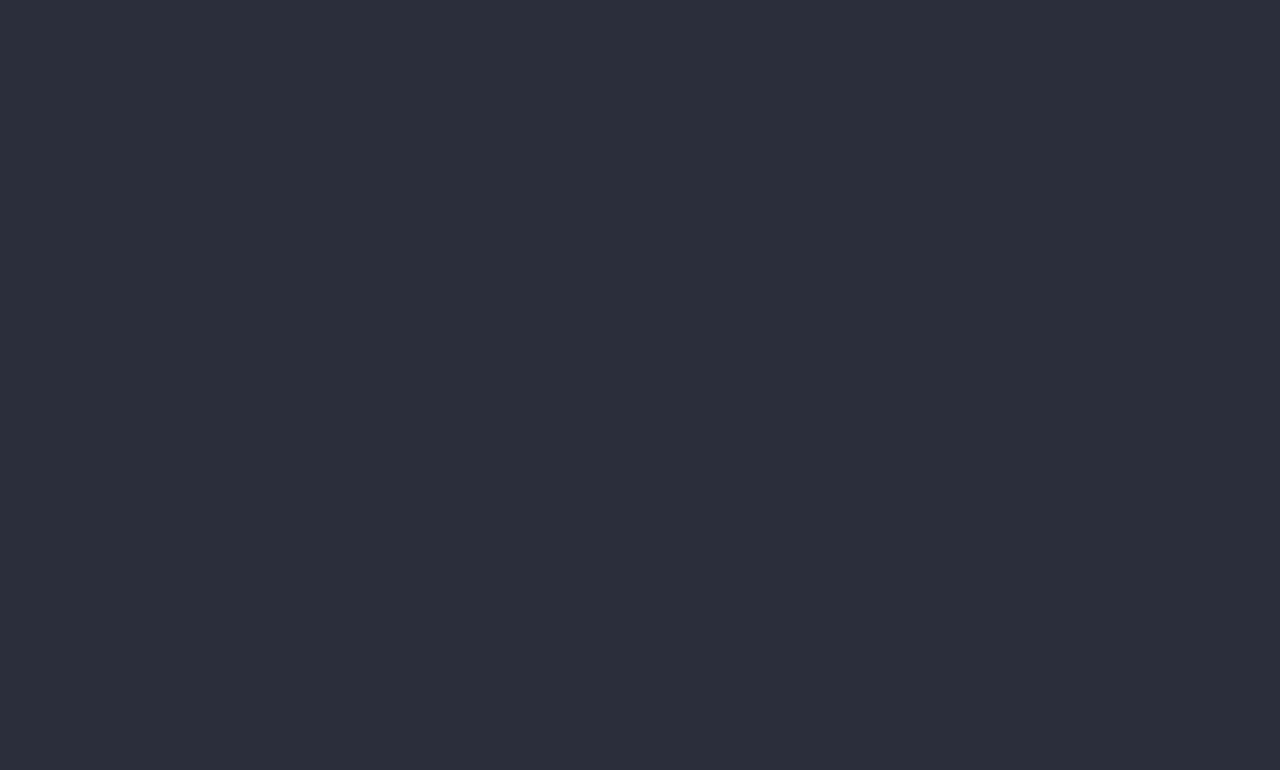
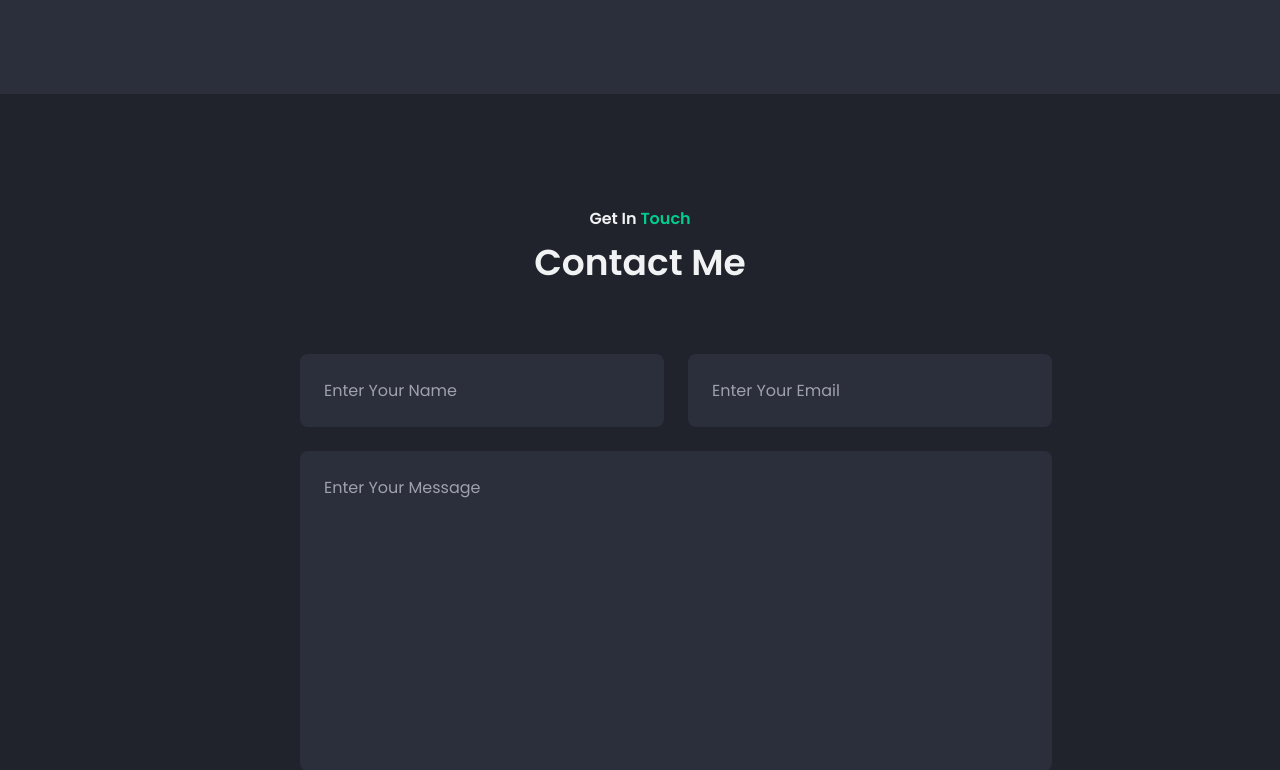
Before and after one commit to adanguerra1990/react-portfolio, a React (Vite) app: page / in a window 1280 px wide. Shown: the part 2870-3640 px from the top of the page. Before the commit the page ends 2964 px from the top, so only its background shows below. Built offline with nearby package versions, Linux system fonts and the light colour scheme.

Commit message:
Add Component ContactFrom

```diff
--- a/src/App.jsx
+++ b/src/App.jsx
@@ -1,4 +1,5 @@
 import About from './components/About'
+import ContactForm from './components/ContactForm'
 import Header from './components/Header'
 import Home from './components/Home'
 import Projects from './components/Projects'
@@ -91,6 +92,7 @@
                         ))}
                     </div>
                 </section>
+                <ContactForm />
             </main>
         </div>
     )
```
